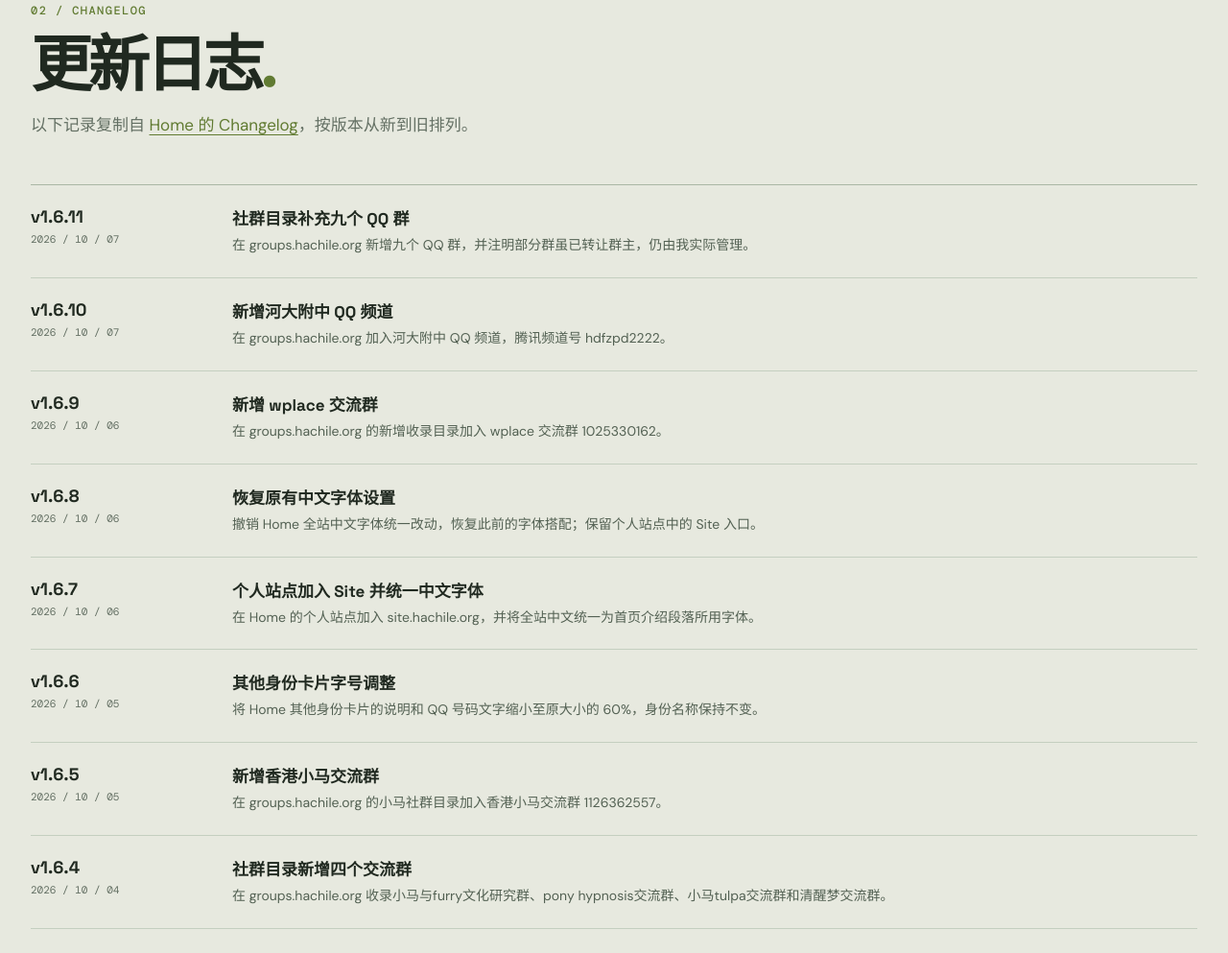
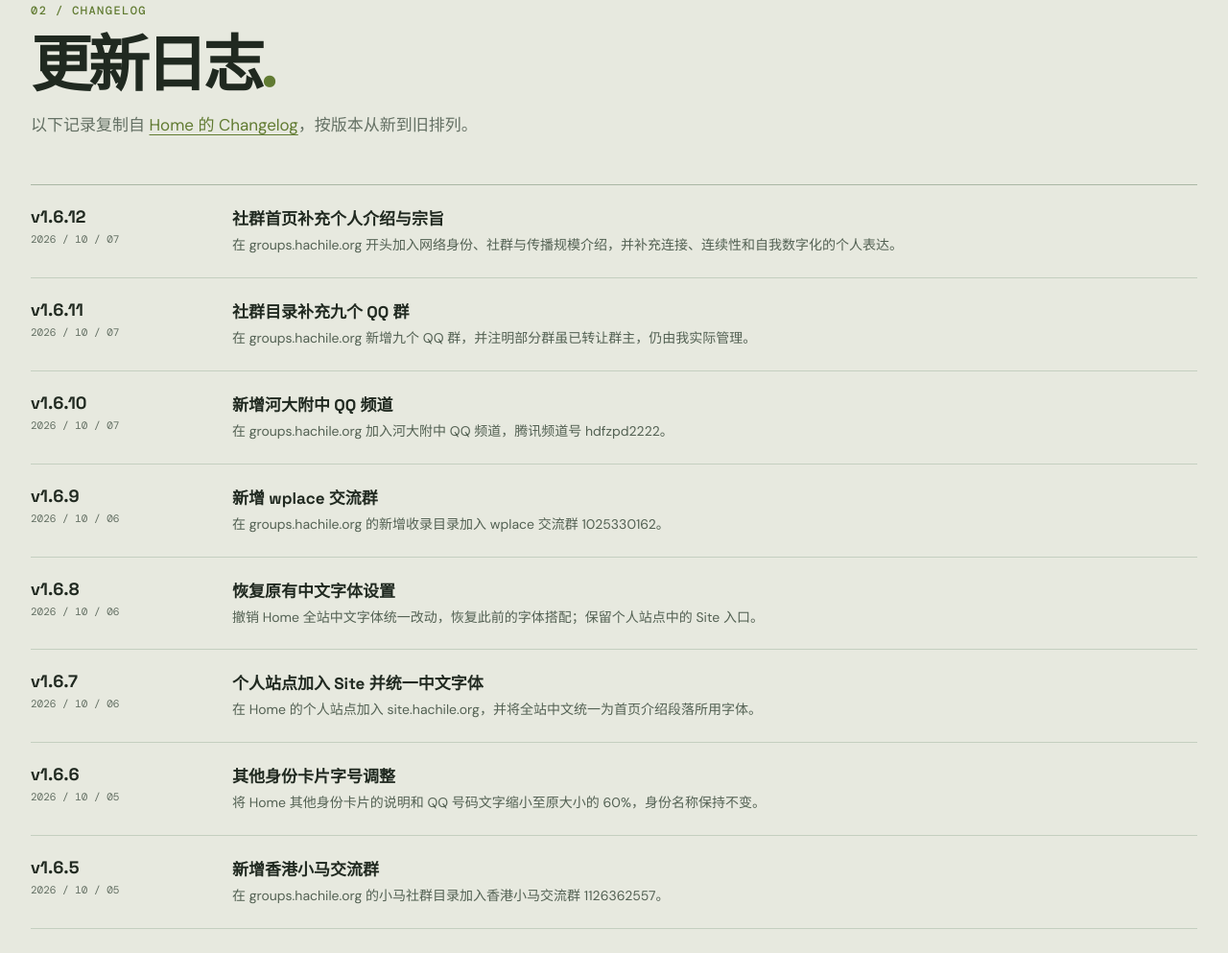
Before and after one commit to GPDdev/site.hachile.org, a plain HTML site: page index.html in a window 1280 px wide. Shown: the part 3886-4879 px from the top of the page at 96% size. Drawn offline with nearby package versions, Linux system fonts and the light colour scheme.

Commit message:
Sync v1.6.12 changelog

```diff
--- a/index.html
+++ b/index.html
@@ -79,6 +79,7 @@
     <section class="timeline-section" id="changelog" aria-labelledby="changelog-title"><div class="wrap">
       <div class="section-heading"><p class="eyebrow">02 / CHANGELOG</p><h2 id="changelog-title">更新日志<span class="section-dot">.</span></h2><p>以下记录复制自 <a href="https://home.hachile.org/#changelog">Home 的 Changelog</a>，按版本从新到旧排列。</p></div>
       <div class="timeline">
+        <div class="release"><div><strong>v1.6.12</strong><time datetime="2026-10-07">2026 / 10 / 07</time></div><div><h4>社群首页补充个人介绍与宗旨</h4><p>在 groups.hachile.org 开头加入网络身份、社群与传播规模介绍，并补充连接、连续性和自我数字化的个人表达。</p></div></div>
         <div class="release"><div><strong>v1.6.11</strong><time datetime="2026-10-07">2026 / 10 / 07</time></div><div><h4>社群目录补充九个 QQ 群</h4><p>在 groups.hachile.org 新增九个 QQ 群，并注明部分群虽已转让群主，仍由我实际管理。</p></div></div>
         <div class="release"><div><strong>v1.6.10</strong><time datetime="2026-10-07">2026 / 10 / 07</time></div><div><h4>新增河大附中 QQ 频道</h4><p>在 groups.hachile.org 加入河大附中 QQ 频道，腾讯频道号 hdfzpd2222。</p></div></div>
         <div class="release"><div><strong>v1.6.9</strong><time datetime="2026-10-06">2026 / 10 / 06</time></div><div><h4>新增 wplace 交流群</h4><p>在 groups.hachile.org 的新增收录目录加入 wplace 交流群 1025330162。</p></div></div>
```
